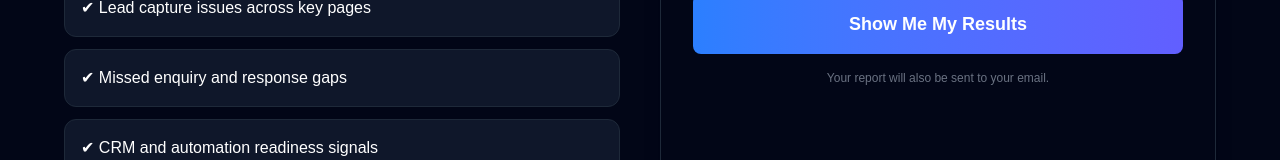
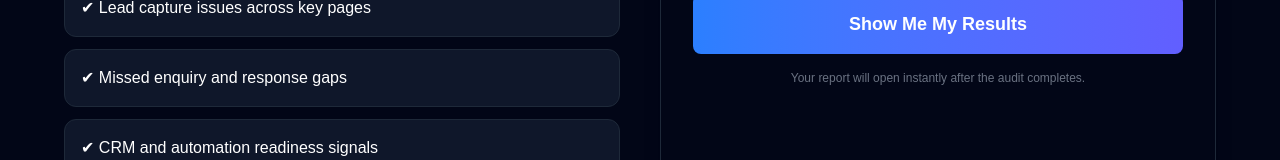
Before and after one commit to Scaptra/scaptra-audit-dashboard, a Next.js app: page /audit/new in a window 1280 px wide. Shown: the part 545-705 px from the top of the page. Built offline with nearby package versions, Linux system fonts and the light colour scheme.

Commit message:
Fix audit page messaging

```diff
--- a/app/audit/new/page.tsx
+++ b/app/audit/new/page.tsx
@@ -203,7 +203,7 @@ export default function AuditPage() {
           ) : null}
 
           <p className="text-xs text-gray-500 mt-4 text-center">
-            Your report will also be sent to your email.
+            Your report will open instantly after the audit completes.
           </p>
         </div>
       </div>
```
